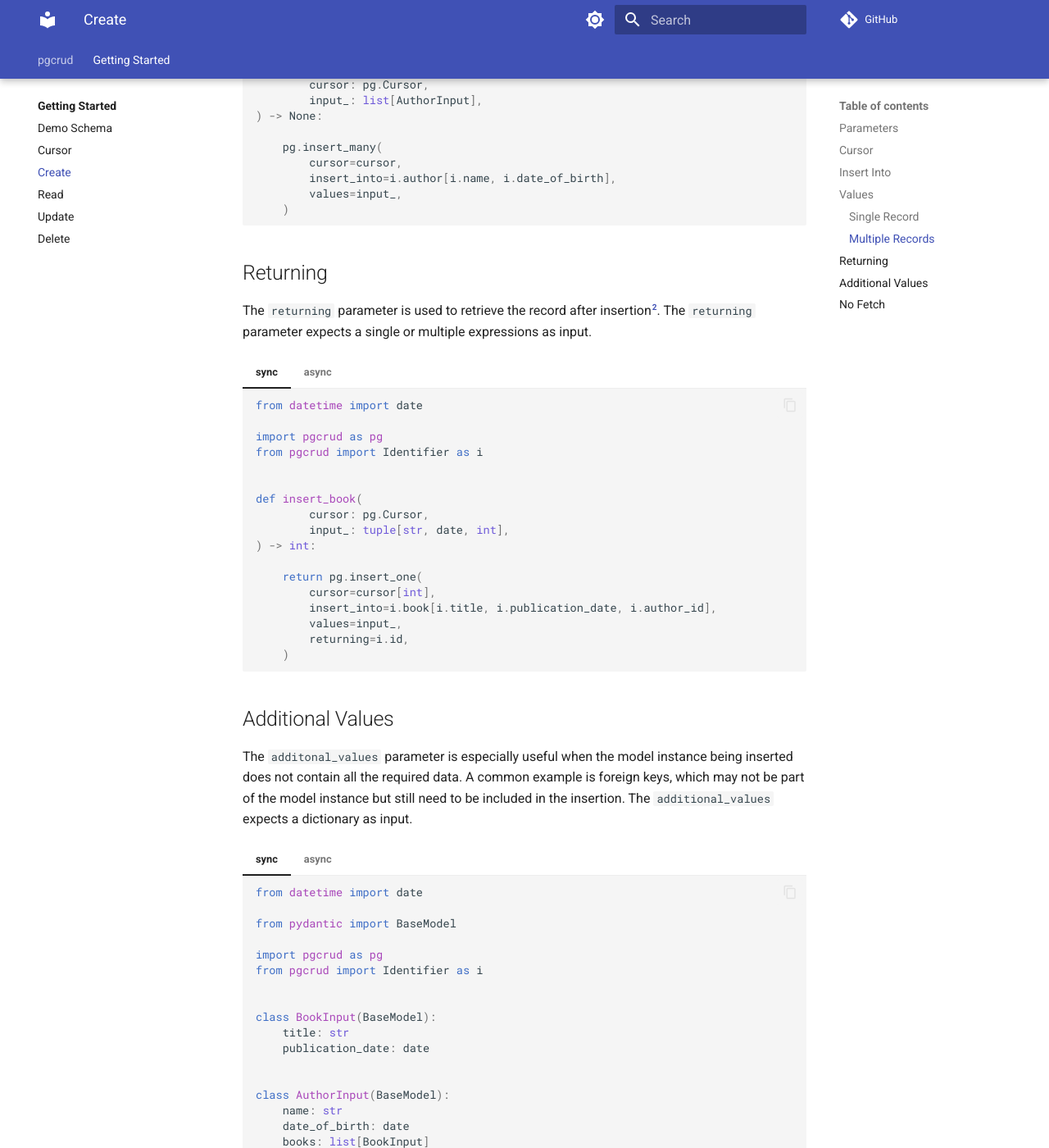
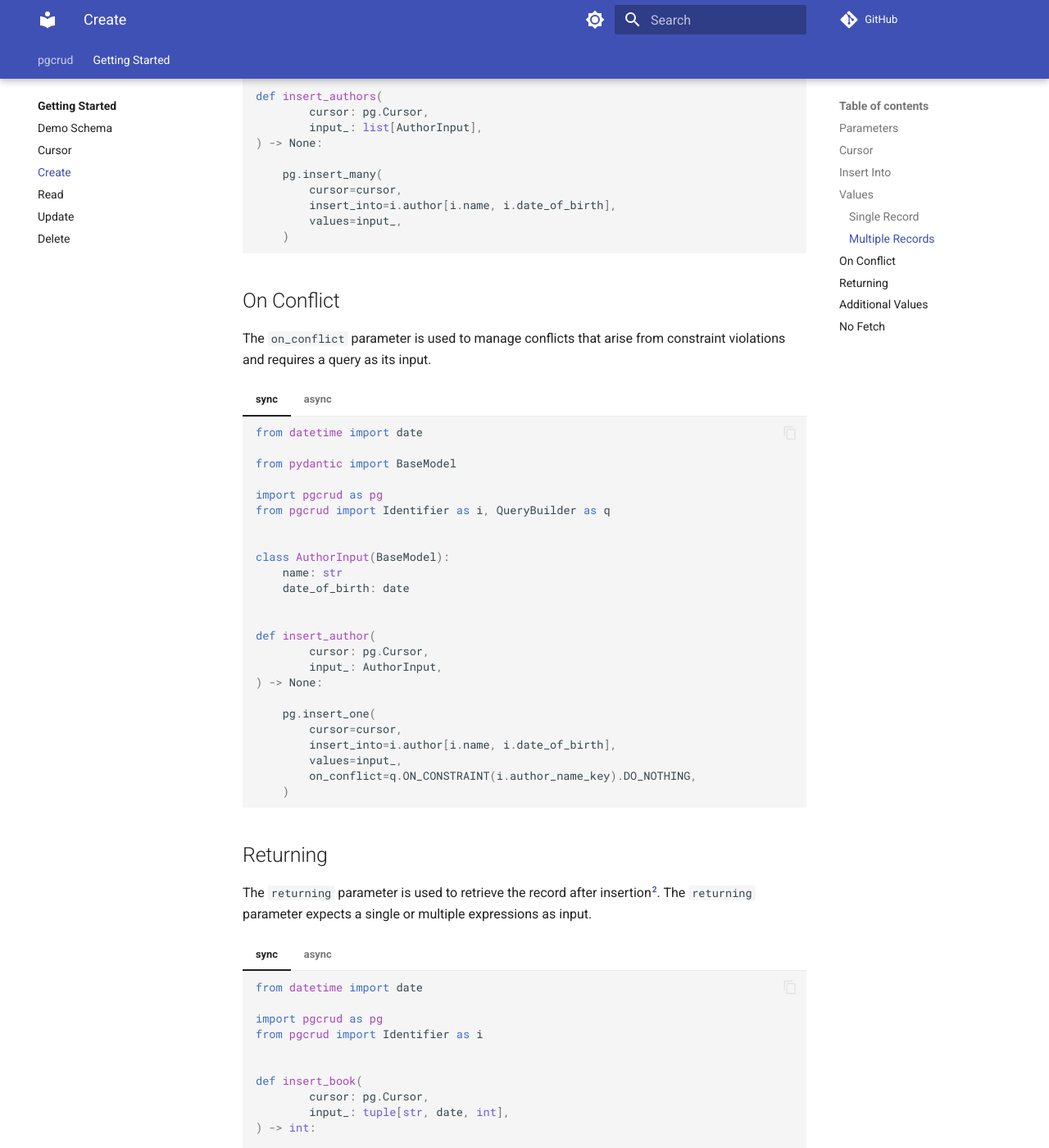
Before and after one commit to dakivara/pgcrud, an MkDocs documentation site: the page built from docs/getting-started/create.md, in a window 1280 px wide and 1400 px high, scrolled down 2765 px. Shown: the whole window at 82% size. Built offline with MkDocs 1.6.1 and Material for MkDocs 9.7.7, drawn with Linux system fonts in a browser that asks for light colours; comment, search, counter and statistics services are not loaded; some of the changed text lies outside the part shown.

Commit message:
add on conflict example

````diff
--- a/docs/getting-started/create.md
+++ b/docs/getting-started/create.md
@@ -25,6 +25,7 @@ The following parameters are available:
 - `cursor` *(required)*: To execute the query.
 - `insert_into` *(required)*: To specify in which table to insert and which columns to populate.
 - `values` *(required)*: The values to insert.
+- `on_conflict` *(optional)*: To handle conflicts.
 - `returning` *(optional)*: To return the inserted records.
 - `additional_values` *(optional)*: Additional values that can be inserted.
 - `no_fetch` *(optional)*: To execute only.[^1]
@@ -211,6 +212,71 @@ In the `insert_many` method, the `values` parameter expects a sequence of tuples
             cursor=cursor,
             insert_into=i.author[i.name, i.date_of_birth],
             values=input_,
+        )
+    ```
+
+## On Conflict
+
+The `on_conflict` parameter is used to manage conflicts that arise from constraint violations and
+requires a query as its input.
+
+
+=== "sync"
+
+    ```python
+    from datetime import date
+
+    from pydantic import BaseModel
+
+    import pgcrud as pg
+    from pgcrud import Identifier as i, QueryBuilder as q
+
+
+    class AuthorInput(BaseModel):
+        name: str
+        date_of_birth: date
+
+
+    def insert_author(
+            cursor: pg.Cursor,
+            input_: AuthorInput,
+    ) -> None:
+
+        pg.insert_one(
+            cursor=cursor,
+            insert_into=i.author[i.name, i.date_of_birth],
+            values=input_,
+            on_conflict=q.ON_CONSTRAINT(i.author_name_key).DO_NOTHING,
+        )
+    ```
+
+
+=== "async"
+
+    ```python
+    from datetime import date
+
+    from pydantic import BaseModel
+
+    import pgcrud as pg
+    from pgcrud import Identifier as i, QueryBuilder as q
+
+
+    class AuthorInput(BaseModel):
+        name: str
+        date_of_birth: date
+
+
+    async def insert_author(
+            cursor: pg.AsyncCursor,
+            input_: AuthorInput,
+    ) -> None:
+
+        await pg.async_insert_one(
+            cursor=cursor,
+            insert_into=i.author[i.name, i.date_of_birth],
+            values=input_,
+            on_conflict=q.ON_CONSTRAINT(i.author_name_key).DO_NOTHING,
         )
     ```
 
````
Also changed, not shown: 1 other file.
